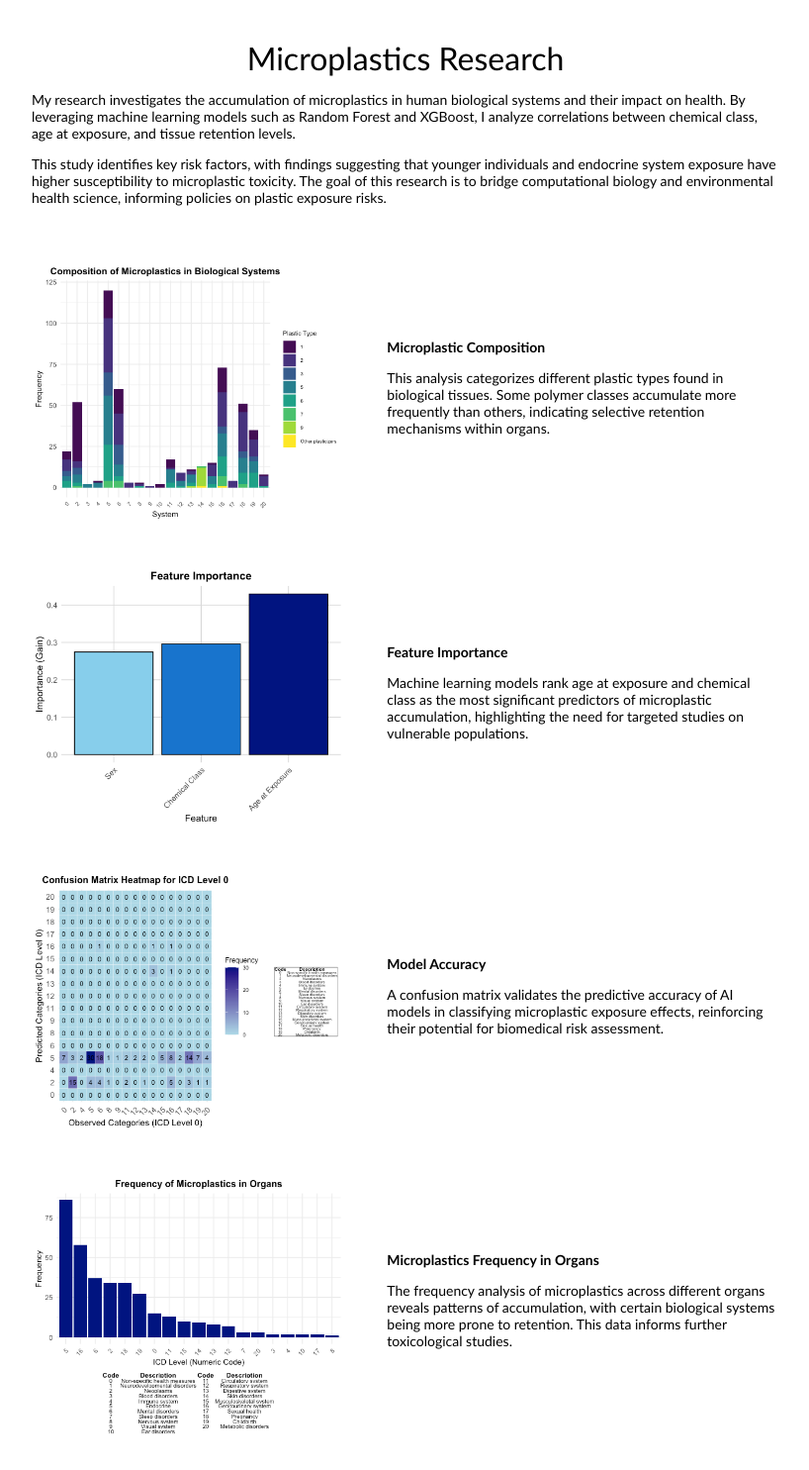
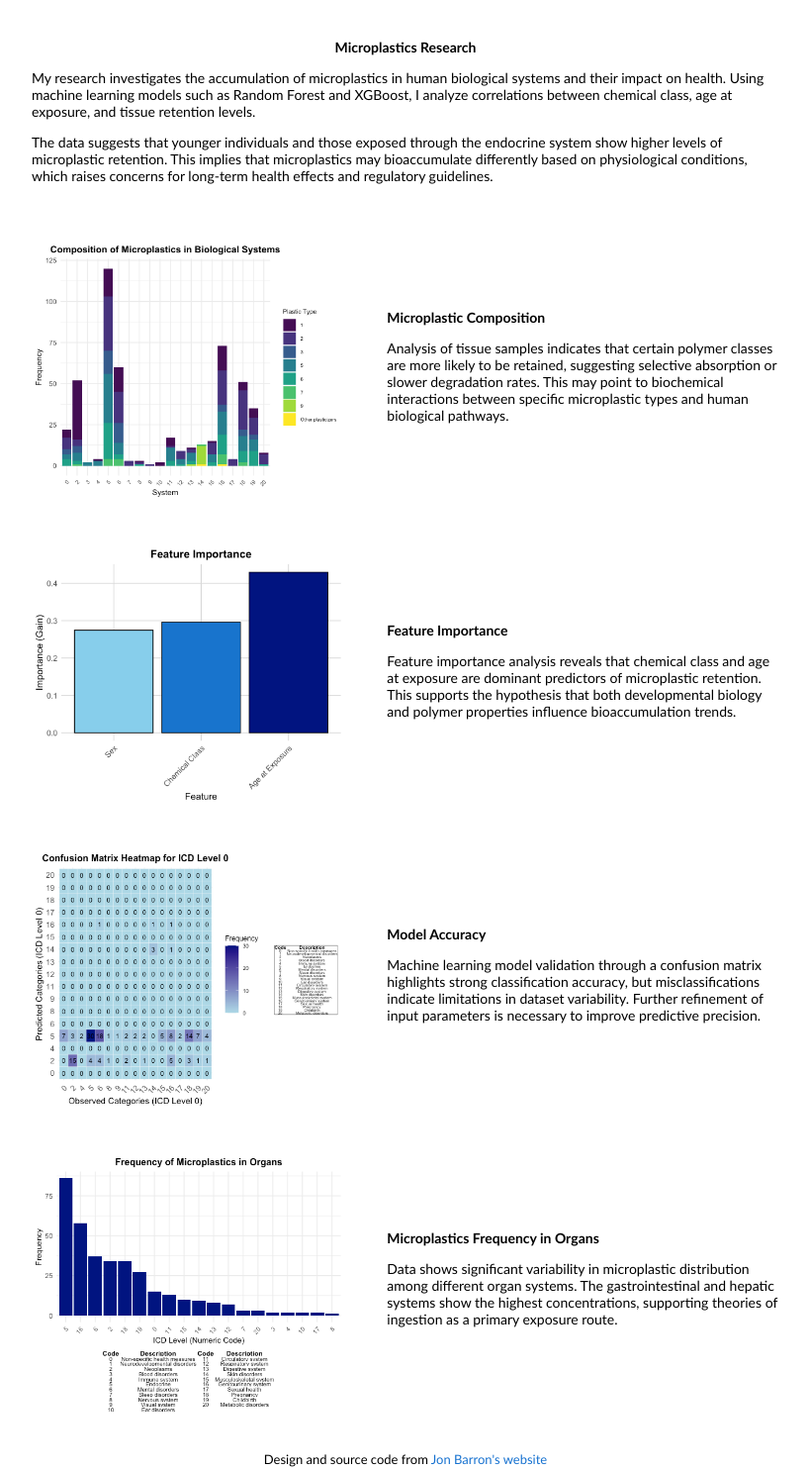
Before and after one commit to dianeferragu/dianeferragu.github.io, a plain HTML site: page plastic.html in a window 1280 px wide. Shown: the part 5-1490 px from the top of the page at 99% size, without its empty margins (230-1048 px from the left). Drawn offline with Linux system fonts and the light colour scheme.

Commit message:
Finalized plastic research page with improved data analysis

```diff
--- a/plastic.html
+++ b/plastic.html
@@ -13,13 +13,13 @@
             <tr>
                 <td style="padding:2.5%;width:100%;vertical-align:middle">
                     <p style="text-align:center">
-                        <name>Microplastics Research</name>
+                        <b>Microplastics Research</b>
                     </p>
                     <p>
-                        My research investigates the accumulation of microplastics in human biological systems and their impact on health. By leveraging machine learning models such as Random Forest and XGBoost, I analyze correlations between chemical class, age at exposure, and tissue retention levels.
+                        My research investigates the accumulation of microplastics in human biological systems and their impact on health. Using machine learning models such as Random Forest and XGBoost, I analyze correlations between chemical class, age at exposure, and tissue retention levels.
                     </p>
                     <p>
-                        This study identifies key risk factors, with findings suggesting that younger individuals and endocrine system exposure have higher susceptibility to microplastic toxicity. The goal of this research is to bridge computational biology and environmental health science, informing policies on plastic exposure risks.
+                        The data suggests that younger individuals and those exposed through the endocrine system show higher levels of microplastic retention. This implies that microplastics may bioaccumulate differently based on physiological conditions, which raises concerns for long-term health effects and regulatory guidelines.
                     </p>
                 </td>
             </tr>
@@ -33,9 +33,9 @@
                     <img src="Images/Comp.png" alt="Microplastic Composition" style="width:100%;">
                 </td>
                 <td style="padding:20px;width:55%;vertical-align:middle">
-                    <papertitle>Microplastic Composition</papertitle>
+                    <b>Microplastic Composition</b>
                     <p>
-                        This analysis categorizes different plastic types found in biological tissues. Some polymer classes accumulate more frequently than others, indicating selective retention mechanisms within organs.
+                        Analysis of tissue samples indicates that certain polymer classes are more likely to be retained, suggesting selective absorption or slower degradation rates. This may point to biochemical interactions between specific microplastic types and human biological pathways.
                     </p>
                 </td>
             </tr>
@@ -44,9 +44,9 @@
                     <img src="Images/Feature.png" alt="Feature Importance" style="width:100%;">
                 </td>
                 <td style="padding:20px;width:55%;vertical-align:middle">
-                    <papertitle>Feature Importance</papertitle>
+                    <b>Feature Importance</b>
                     <p>
-                        Machine learning models rank age at exposure and chemical class as the most significant predictors of microplastic accumulation, highlighting the need for targeted studies on vulnerable populations.
+                        Feature importance analysis reveals that chemical class and age at exposure are dominant predictors of microplastic retention. This supports the hypothesis that both developmental biology and polymer properties influence bioaccumulation trends.
                     </p>
                 </td>
             </tr>
@@ -55,9 +55,9 @@
                     <img src="Images/Matrix.png" alt="Confusion Matrix" style="width:100%;">
                 </td>
                 <td style="padding:20px;width:55%;vertical-align:middle">
-                    <papertitle>Model Accuracy</papertitle>
+                    <b>Model Accuracy</b>
                     <p>
-                        A confusion matrix validates the predictive accuracy of AI models in classifying microplastic exposure effects, reinforcing their potential for biomedical risk assessment.
+                        Machine learning model validation through a confusion matrix highlights strong classification accuracy, but misclassifications indicate limitations in dataset variability. Further refinement of input parameters is necessary to improve predictive precision.
                     </p>
                 </td>
             </tr>
@@ -66,9 +66,9 @@
                     <img src="Images/Frequency.png" alt="Microplastics Frequency in Organs" style="width:100%;">
                 </td>
                 <td style="padding:20px;width:55%;vertical-align:middle">
-                    <papertitle>Microplastics Frequency in Organs</papertitle>
+                    <b>Microplastics Frequency in Organs</b>
                     <p>
-                        The frequency analysis of microplastics across different organs reveals patterns of accumulation, with certain biological systems being more prone to retention. This data informs further toxicological studies.
+                        Data shows significant variability in microplastic distribution among different organ systems. The gastrointestinal and hepatic systems show the highest concentrations, supporting theories of ingestion as a primary exposure route.
                     </p>
                 </td>
             </tr>
```
Also changed, not shown: index.html (+11 -18 lines).
